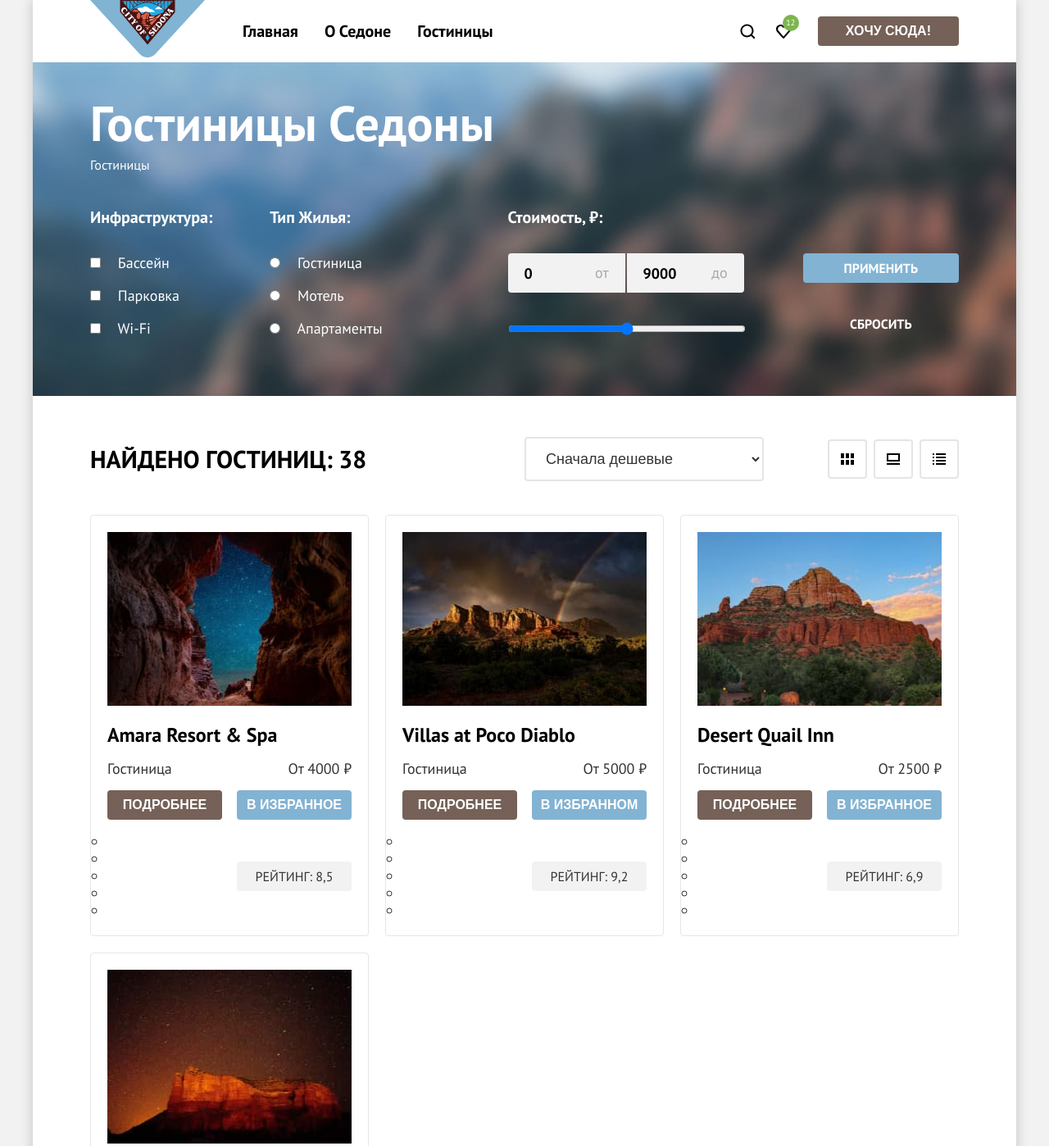
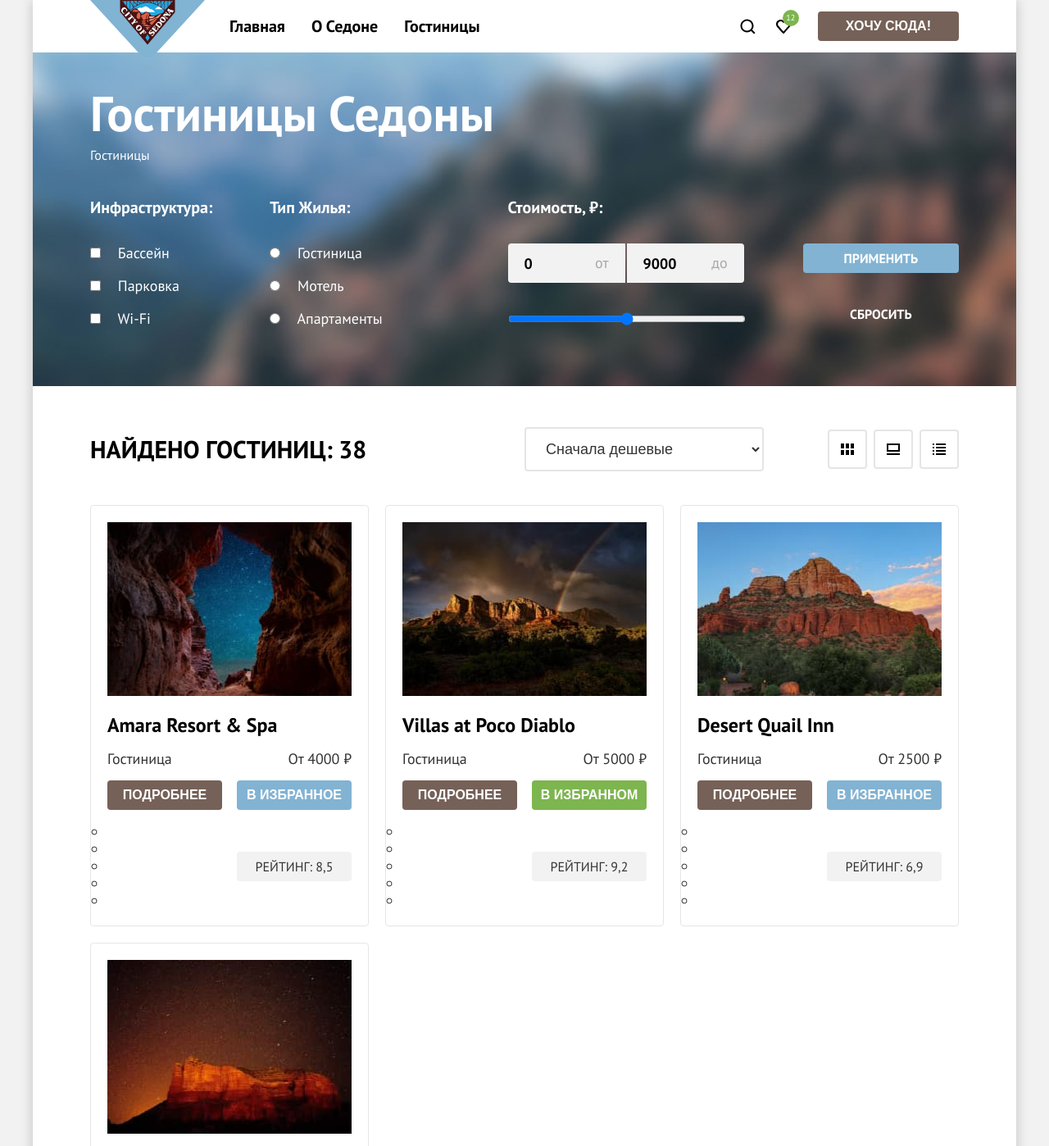
Before and after one commit to htmlacademy-htmlcss/2381255-sedona-37, a plain HTML site: page catalog.html in a window 1280 px wide. Shown: the top 1398 px of the page at 82% size. Drawn offline with Linux system fonts and the light colour scheme.

Commit message:
small fixes

```diff
--- a/catalog.html
+++ b/catalog.html
@@ -9,7 +9,6 @@
   </head>
   <body>
     <header class="page-header">
-      <div class="header-wrapper">
       <nav class="navigation">
         <a class="navigation-logo-link" href="#">
           <img
@@ -51,12 +50,10 @@
           </ul>
         </div>
       </nav>
-      </div>
     </header>
     <main class="main-catalog">
       <!-- Filter -->
       <section class="filter-section">
-        <div class="catalog-wrapper">
         <h1 class="main-catalog-title">Гостиницы Седоны</h1>
         <nav>
           <ul class="breadcrumbs">
@@ -179,11 +176,9 @@
             </fieldset>
           </div>
         </form>
-        </div>
       </section>
       <!-- Catalog -->
       <section class="catalog-section">
-        <div class="catalog-wrapper">
         <h2 class="visually-hidden">Каталог</h2>
         <!-- Sorting -->
         <div class="sorting">
@@ -270,7 +265,7 @@
                   </div>
                   <div class="catalog-card-group">
                     <button class="catalog-card-more-btn">Подробнее</button>
-                      <button class="catalog-card-favorites-btn">
+                    <button class="catalog-card-favorites-btn active">
                       В избранном
                     </button>
                   </div>
@@ -365,7 +360,7 @@
         <!-- Pagination -->
         <ul class="pagination">
           <li class="pagination-item">
-              <button type="button" class="pagination-btn">1</button>
+            <button type="button" class="pagination-btn active">1</button>
           </li>
           <li class="pagination-item">
             <button type="button" class="pagination-btn">2</button>
@@ -381,7 +376,6 @@
             <button type="button" class="pagination-btn">10</button>
           </li>
         </ul>
-        </div>
       </section>
       <!-- Newsletter -->
       <section class="newsletter-section newsletter-light-section">
@@ -405,7 +399,6 @@
       </section>
     </main>
     <footer class="page-footer">
-      <div class="footer-wrapper">
       <div class="footer-block">
         <ul class="footer-social-list">
           <li class="footer-social-item">
@@ -452,7 +445,6 @@
           />
         </a>
       </div>
-      </div>
     </footer>
   </body>
 </html>
--- a/styles/style.css
+++ b/styles/style.css
@@ -51,13 +51,9 @@ body {
 
 /* Header */
 .page-header {
+  padding: 0 70px;
   background-color: #fff;
   color: #000;
-}
-
-.header-wrapper {
-  max-width: 1060px;
-  margin: 0 auto;
 }
 
 .navigation {
@@ -81,10 +77,12 @@ body {
 
 .navigation-logo-link {
   margin-right: 30px;
+  margin-bottom: -12px;
+  z-index: 100;
 }
 
-.navigation-item a {
-  padding: 20px 16px;
+.navigation-item:not(:last-child) {
+  margin-right: 32px;
 }
 
 .navigation-logo-link img {
@@ -101,13 +99,19 @@ body {
   text-transform: capitalize;
 }
 
-.navigation-search-btn,
-.navigation-favorites-link {
-  padding: 22px 12px;
+.navigation-search-item {
+  margin-right: 24px;
 }
 
 .navigation-favorites-item {
-  margin-right: 20px;
+  margin-right: 32px;
+}
+
+.navigation-search-btn,
+.navigation-favorites-link {
+  display: flex;
+  align-items: center;
+  justify-content: center;
 }
 
 .navigation-search-btn {
@@ -144,8 +148,8 @@ body {
 
 .navigation-favorites-count {
   position: absolute;
-  bottom: 32px;
-  left: 21px;
+  bottom: 10px;
+  left: 9px;
   display: flex;
   align-items: center;
   justify-content: center;
@@ -525,13 +529,9 @@ body {
 /* Footer */
 .page-footer {
   background-color: #fff;
+  padding: 40px 70px 30px 70px;
   padding-top: 40px;
   padding-bottom: 30px;
-}
-
-.footer-wrapper {
-  max-width: 1060px;
-  margin: 0 auto;
 }
 
 .footer-block {
@@ -597,17 +597,11 @@ body {
   background-repeat: no-repeat;
   background-position: center center;
   background-size: cover;
-  padding-top: 35px;
-  padding-bottom: 70px;
+  padding: 35px 70px 70px 70px;
 }
 
 .filter-section nav {
   margin-bottom: 40px;
-}
-
-.catalog-wrapper {
-  max-width: 1060px;
-  margin: 0 auto;
 }
 
 .main-catalog-title {
@@ -787,6 +781,7 @@ body {
 
 /* Catalog */
 .catalog-section {
+  padding: 50px 70px 60px 70px;
   padding-top: 50px;
   padding-bottom: 60px;
   background-color: #fff;
@@ -882,6 +877,7 @@ body {
 /* Catalog */
 .catalog {
   padding-bottom: 40px;
+  margin-bottom: 40px;
   border-bottom: 1px solid #e6e6e6;
 }
 
@@ -922,6 +918,10 @@ body {
   font-size: 18px;
   line-height: 21px;
   color: #333;
+}
+
+.catalog-card-group .catalog-card-favorites-btn.active {
+  background-color: #7DB54F;
 }
 
 .catalog-card-group button {
@@ -970,7 +970,6 @@ body {
   display: flex;
   align-items: center;
   gap: 8px;
-  margin-top: 40px;
   list-style: none;
 }
 
@@ -980,6 +979,11 @@ body {
   display: flex;
   align-items: center;
   justify-content: center;
+}
+
+.pagination-item .active {
+  background-color: #f2f2f2;
+  color: #000;
 }
 
 .pagination-btn {
```
Also changed, not shown: index.html (+0 -4 lines). Lines whose indentation alone changed are shown as unchanged.
